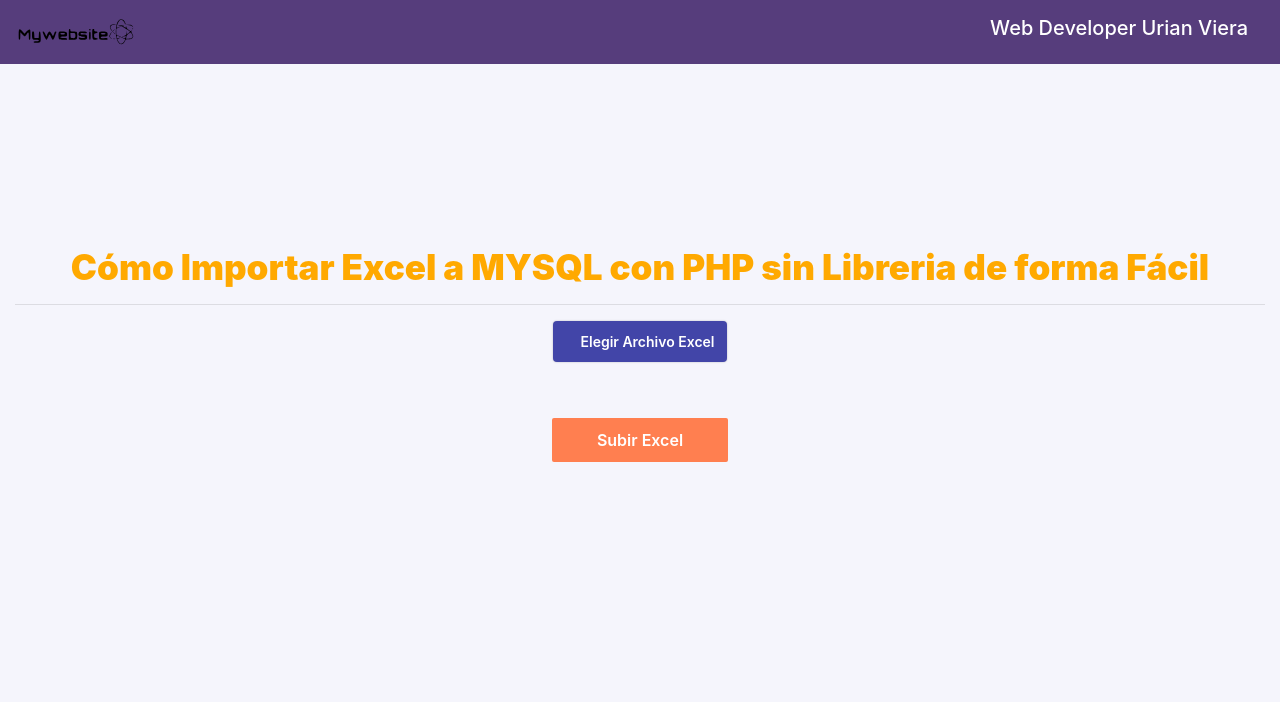
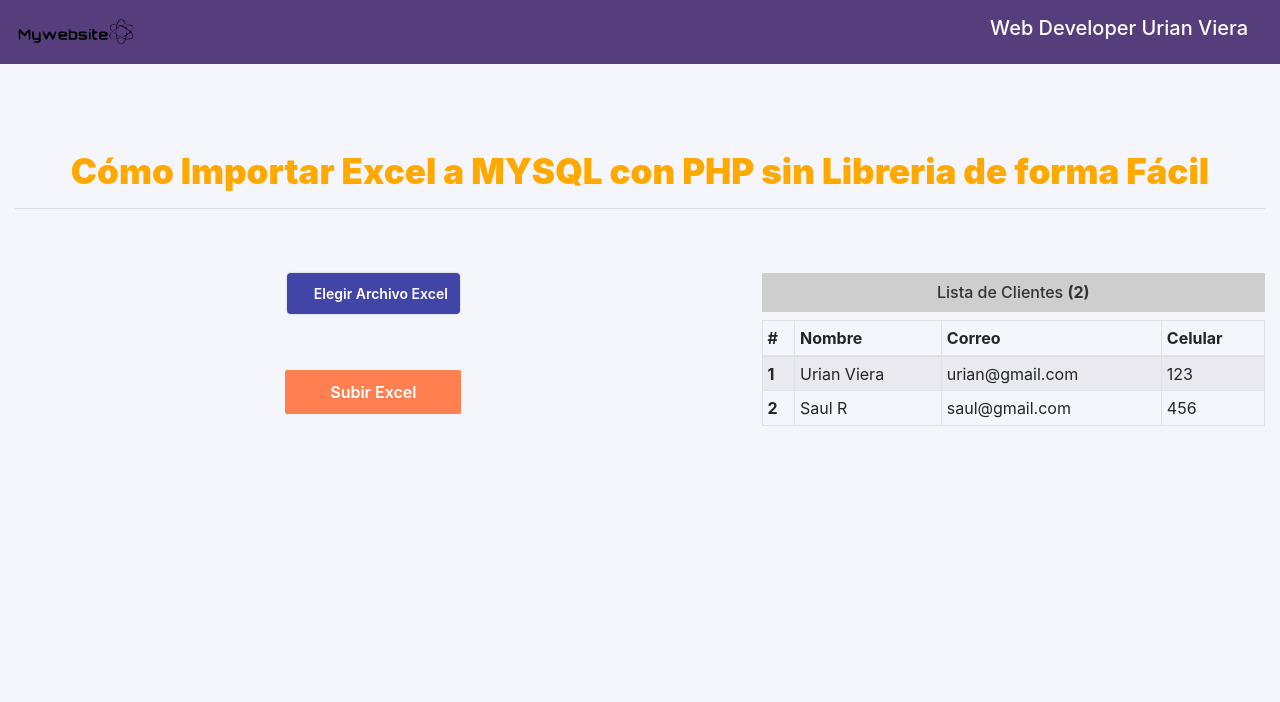
Before and after one commit to urian121/Como-Importar-Excel-a-MYSQL-con-PHP-sin-Libreria-de-forma-Facil, a PHP site: page / in a window 1280 px wide. Shown: the top 702 px of the page. Before the commit the page ends 462 px from the top, so only its background shows below. Run offline with PHP 8.4, Linux system fonts and the light colour scheme; data comes from the database, SQL or seed files in the repository; some libraries are stand-ins or nearby versions.

Commit message:
mejorando el fron-end

```diff
--- /dev/null
+++ b/css/cssGenerales.css
@@ -0,0 +1,62 @@
+body{
+    height: 100vh;
+    width: 100%;
+    background-color: #F5F5FC !important;
+    color: #555;
+  }
+
+/***STYLE PARA EL FILE***/
+.zmdi-upload{
+    padding: 0px 15px 0px 0px;
+}
+.zmdi-upload:hover{
+    color: black;
+    transition: color 0.2s linear 0.2s;
+}
+
+.file-input__input {
+  width: 0.1px;
+  height: 0.1px;
+  opacity: 0;
+  overflow: hidden;
+  position: absolute;
+  z-index: -1;
+}
+
+.file-input__label {
+  cursor: pointer;
+  display: inline-flex;
+  align-items: center;
+  border-radius: 4px;
+  font-size: 14px;
+  font-weight: 600;
+  color: #fff;
+  font-size: 14px;
+  padding: 10px 12px;
+  background-color: #4245a8;
+  box-shadow: 0px 0px 2px rgba(0, 0, 0, 0.25);
+}
+/*******/
+
+.btn-enviar{
+  color: #fff;
+  font-weight: 600;
+  padding: 10px 45px;
+  background-color: coral;
+  border: none;
+  border-radius: 2px;
+}
+.btn-enviar:hover{
+  color: #333;
+}
+h6{
+  color:#333;
+  background-color: #cecece;
+  padding: 10px 0px;
+}
+h3{
+    font-size: 35px;
+    font-weight: 900;
+    color: #ffa900;
+    margin-top: 150px;
+}
--- /dev/null
+++ b/dataClientes.csv
@@ -0,0 +1,3 @@
+NOMBRE;CORREO;CELULAR
+Urian Viera;urian@gmail.com;123
+Saul R;saul@gmail.com;456
--- a/index.php
+++ b/index.php
@@ -9,65 +9,7 @@
   <link rel="stylesheet" href="https://cdnjs.cloudflare.com/ajax/libs/material-design-iconic-font/2.2.0/css/material-design-iconic-font.min.css">
   <link rel="stylesheet" type="text/css" href="css/bootstrap.min.css">
   <link rel="stylesheet" type="text/css" href="css/cargando.css">
-  <style>
-  body{
-    height: 100vh;
-    width: 100%;
-    background-color: #F5F5FC !important;
-    color: #555;
-  }
-
-/***STYLE PARA EL FILE***/
-.zmdi-upload{
-    padding: 0px 15px 0px 0px;
-}
-.zmdi-upload:hover{
-    color: black;
-    transition: color 0.2s linear 0.2s;
-}
-
-.file-input__input {
-  width: 0.1px;
-  height: 0.1px;
-  opacity: 0;
-  overflow: hidden;
-  position: absolute;
-  z-index: -1;
-}
-
-.file-input__label {
-  cursor: pointer;
-  display: inline-flex;
-  align-items: center;
-  border-radius: 4px;
-  font-size: 14px;
-  font-weight: 600;
-  color: #fff;
-  font-size: 14px;
-  padding: 10px 12px;
-  background-color: #4245a8;
-  box-shadow: 0px 0px 2px rgba(0, 0, 0, 0.25);
-}
-/*******/
-
-.btn-enviar{
-  color: #fff;
-  font-weight: 600;
-  padding: 10px 45px;
-  background-color: coral;
-  border: none;
-  border-radius: 2px;
-}
-.btn-enviar:hover{
-  color: #333;
-}
-h3{
-    font-size: 35px;
-    font-weight: 900;
-    color: #ffa900;
-    margin-top: 150px;
-}
-  </style>
+  <link rel="stylesheet" type="text/css" href="css/cssGenerales.css">
 </head>
 <body>
 
@@ -91,19 +33,18 @@ h3{
 </nav>
 
 
-<div class="container mt-7">
-<br><br>
-<br><br>
-
+<div class="container">
 
 <h3 class="text-center">
     Cómo Importar Excel a MYSQL con PHP sin Libreria de forma Fácil
 </h3>
 <hr>
+<br><br>
 
 
-
-<form action="recibe_excel.php" method="POST" enctype="multipart/form-data"/>
+ <div class="row">
+    <div class="col-md-7">
+      <form action="recibe_excel_validando.php" method="POST" enctype="multipart/form-data"/>
         <div class="file-input text-center">
             <input  type="file" name="dataCliente" id="file-input" class="file-input__input"/>
             <label class="file-input__label" for="file-input">
@@ -115,7 +56,46 @@ h3{
           <input type="submit" name="subir" class="btn-enviar" value="Subir Excel"/>
       </div>
       </form>
+    </div>
 
+    <div class="col-md-5">
+  <?php
+  header("Content-Type: text/html;charset=utf-8");
+  include('config.php');
+  $sqlClientes = ("SELECT * FROM clientes ORDER BY id ASC");
+  $queryData   = mysqli_query($con, $sqlClientes);
+  $total_client = mysqli_num_rows($queryData);
+  ?>
+
+      <h6 class="text-center">
+        Lista de Clientes <strong>(<?php echo $total_client; ?>)</strong>
+      </h6>
+
+        <table class="table table-bordered table-striped">
+          <thead>
+            <tr>
+              <th>#</th>
+               <th>Nombre</th>
+              <th>Correo</th>
+              <th>Celular</th>
+            </tr>
+          </thead>
+          <tbody>
+            <?php
+            $i = 1;
+            while ($data = mysqli_fetch_array($queryData)) { ?>
+            <tr>
+              <th scope="row"><?php echo $i++; ?></th>
+              <td><?php echo $data['nombre']; ?></td>
+              <td><?php echo $data['correo']; ?></td>
+              <td><?php echo $data['celular']; ?></td>
+            </tr>
+          <?php } ?>
+          </tbody>
+        </table>
+
+    </div>
+  </div>
 
 </div>
 
--- a/recibe_excel.php
+++ b/recibe_excel.php
@@ -3,11 +3,11 @@ require('config.php');
 $tipo       = $_FILES['dataCliente']['type'];
 $tamanio    = $_FILES['dataCliente']['size'];
 $archivotmp = $_FILES['dataCliente']['tmp_name'];
-$lineas     = file($archivotmp);
+$lineas  = file($archivotmp);
 
 $i = 0;
 
-foreach ($lineas  $linea) {
+foreach ($lineas as $linea) {
     $cantidad_registros = count($lineas);
     $cantidad_regist_agregados =  ($cantidad_registros - 1);
 
--- a/recibe_excel_validando.php
+++ b/recibe_excel_validando.php
@@ -52,9 +52,9 @@ else{
     }
   }
 
-   echo '<h5>'. $i. "). " .$linea.'</h5>';
  $i++;
 }
 
+?>
 
-?>
+<a href="index.php">Atras</a>
```
Also changed, not shown: nota.txt (deleted, +0 -14 lines). Lines whose indentation alone changed are shown as unchanged.
